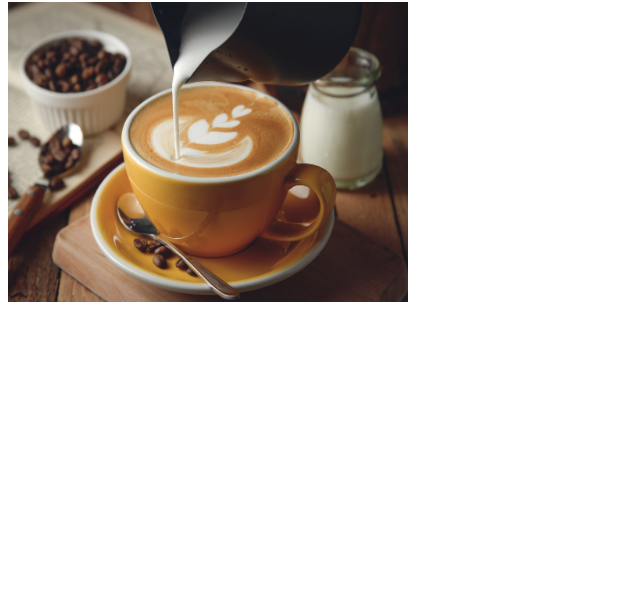
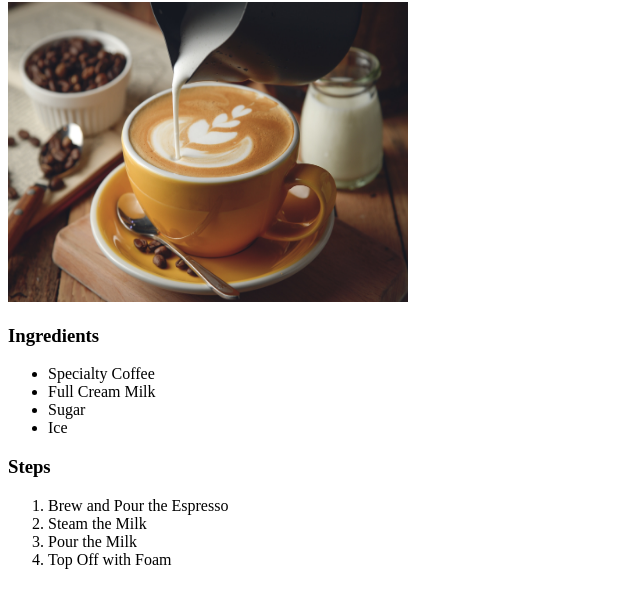
Before and after one commit to AcidTCell/odin-recipes, a plain HTML site: page recipes/latte.html in a window 1280 px wide. Shown: the part 78-686 px from the top of the page, without its empty margins (0-640 px from the left). Drawn offline with Linux system fonts and the light colour scheme.

Commit message:
Revert to old latte recipe from cappuccino

```diff
--- a/recipes/latte.html
+++ b/recipes/latte.html
@@ -7,5 +7,19 @@
 <body>
     <h1>Latte</h1>
     <img src="../img/latte.jpg" alt="Latte Image" height="300"width="400">
+    <h3>Ingredients</h3>
+    <ul>
+        <li>Specialty Coffee</li>
+        <li>Full Cream Milk</li>
+        <li>Sugar</li>
+        <li>Ice</li>
+    </ul>
+    <h3>Steps</h3>
+    <ol>
+        <li>Brew and Pour the Espresso</li>
+        <li>Steam the Milk</li>
+        <li>Pour the Milk</li>
+        <li>Top Off with Foam</li>
+    </ol>
 </body>
 </html>
```
